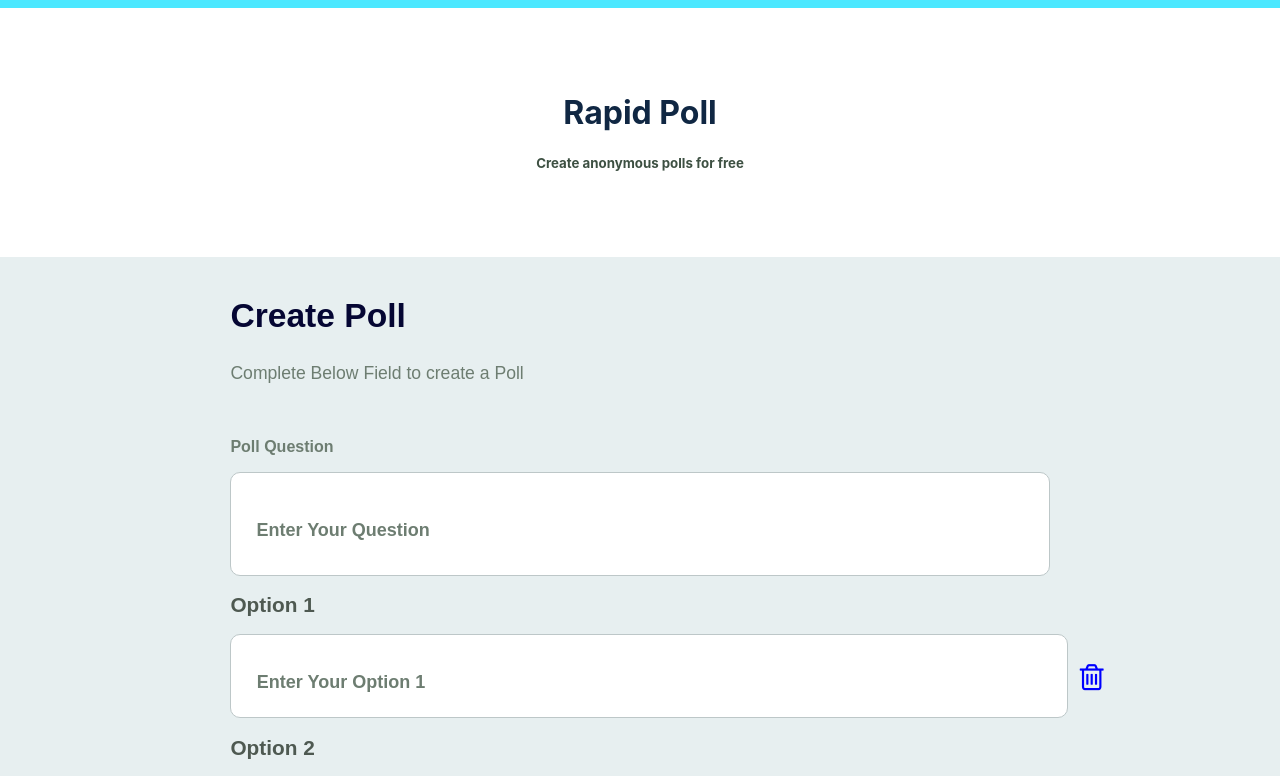
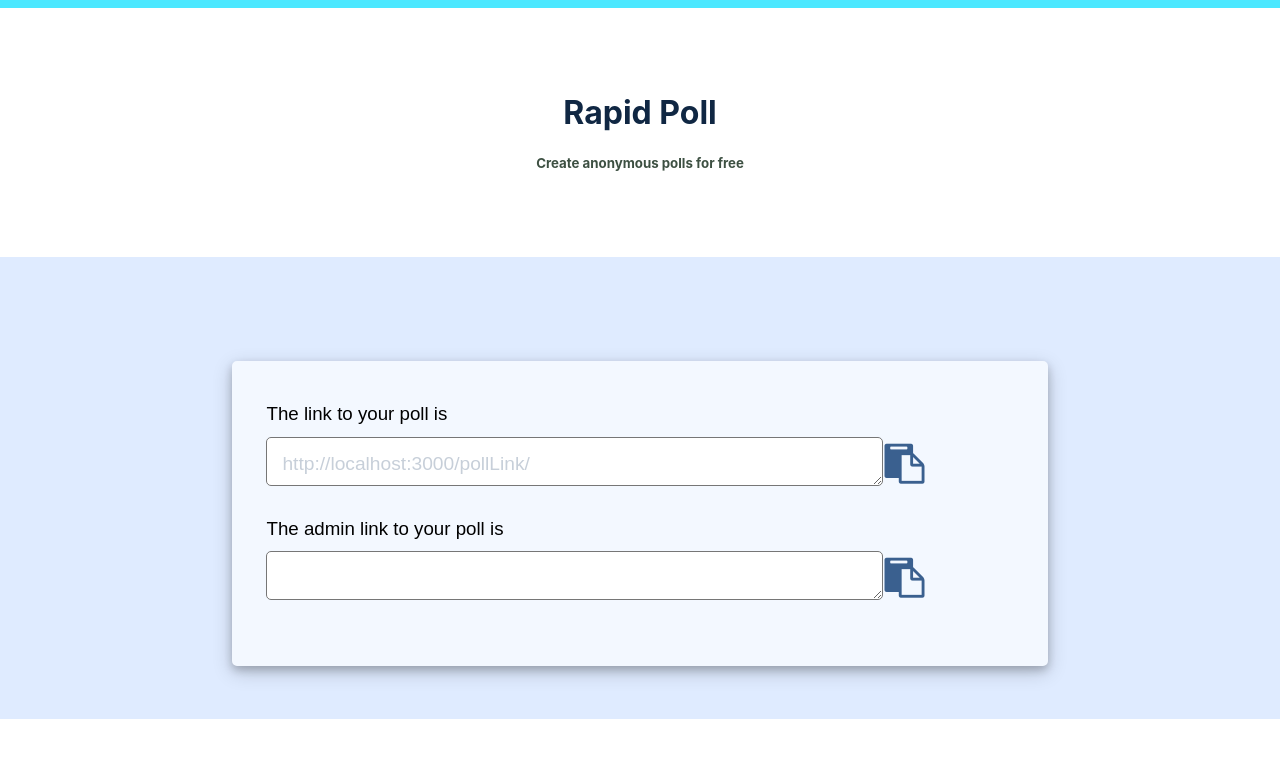
Before and after one commit to Krishan-2000/PollWeb, a React (Create React App) app: page /pollLink in a window 1280 px wide. Shown: the top 776 px of the page. Built offline with nearby package versions, Linux system fonts and the light colour scheme.

Commit message:
Add second page of pollLink and Generate unique poll

```diff
--- a/package.json
+++ b/package.json
@@ -9,7 +9,9 @@
     "@testing-library/react": "^11.2.7",
     "@testing-library/user-event": "^12.8.3",
     "react": "^17.0.2",
+    "react-copy-to-clipboard": "^5.0.3",
     "react-dom": "^17.0.2",
+    "react-router-dom": "^5.2.0",
     "react-scripts": "4.0.3",
     "web-vitals": "^1.1.2"
   },
--- a/src/App.js
+++ b/src/App.js
@@ -1,16 +1,33 @@
 // import './App.css';
 import Header from './Component/Header';
 import Navbar from './Component/Navbar';
+import PollLink from './Component/PollLink';
 import Body from './Component/Body';
 import { InputProvider } from './Component/ContextApi/InputContext';
+import { Route } from 'react-router-dom';
+import { useState } from 'react';
+
 
 function App() {
+
+   const [data,setdata]=useState('');
+   const dataval= (val)=>{
+     setdata(val);
+   }
   return (
+
     <div className="App">
       <InputProvider>
-        <Navbar />
-        <Header />
-        <Body />
+        <Route exact path="/">
+          <Navbar />
+          <Header />
+          <Body GetData={dataval} />
+        </Route>
+        <Route path="/pollLink">
+          <Navbar />
+          <Header />
+          <PollLink value={data}/>
+        </Route>
       </InputProvider>
     </div>
   );
--- a/src/Component/Body.js
+++ b/src/Component/Body.js
@@ -1,12 +1,14 @@
 import React, { useContext, useState } from 'react'
+import { useHistory } from "react-router-dom";
 import './Body.css'
 import InputQuestion from './InputQuestion'
 import InputOption from './InputOption'
 import Button from './Button'
 import { InputContext } from './ContextApi/InputContext'
+// import PollLink from './PollLink'
 
-const Body = () => {
-
+const Body = (props) => {
+     const history = useHistory();
     const [inputfield, setInputfield] = useContext(InputContext);
     const [inputquestion, setquestion] = useState("");
 
@@ -16,6 +18,7 @@ const Body = () => {
             return [...inputfield, { text: "", vote : 0}];
         })
     }
+
 
     const onsubmitdatahandler = async(event) => {
         event.preventDefault();
@@ -30,7 +33,6 @@ const Body = () => {
         });
 
         const data=await res.json();
-        console.log(data);
         if(res.status===400 || !data)
         {
             window.alert("Something Went Wrong");
@@ -38,6 +40,10 @@ const Body = () => {
         else
         {
             window.alert("Poll Created");
+            props.GetData(data._id);
+            // console.log(data);
+            console.log(data._id);
+            history.push('/pollLink');
         }
     }
 
@@ -77,7 +83,7 @@ const Body = () => {
                         </>
                     ))}
                     <Button className="AddOptionButton" onClick={onsubmithandler}>Add Option</Button>
-                    <Button className="GeneratePollButton" onClick={onsubmitdatahandler}>Create Your Poll</Button>
+                 <Button className="GeneratePollButton" onClick={onsubmitdatahandler}>Create Your Poll</Button>
                 </form>
             </div>
         </div>
--- a/src/Component/InputOption.js
+++ b/src/Component/InputOption.js
@@ -1,16 +1,12 @@
 import React from 'react'
 import './InputOption.css'
-// import { InputContext } from './ContextApi/InputContext';
+
 
 const InputOption = (props) =>{
 
      return (
         <div className="InputOption">
         <input type="text" value={props.value} placeholder={`Enter Your Option ${props.id+1}`} onChange={(event)=>(props.onChange(props.id,event.target.value))}></input>
-        {/* <button onClick={(event) =>{
-            event.preventDefault();
-            props.onDelete(props.id);
-        }}>Delete</button> */}
         <i className="fa fa-trash-o DeleteButton" onClick={(event) =>{
             event.preventDefault();
             props.onDelete(props.id);
--- /dev/null
+++ b/src/Component/PollLink.css
@@ -0,0 +1,70 @@
+.mainDiv
+{
+    border:  2px solid #DFEBFF;
+    background-color: #DFEBFF;
+    padding-left: 10%;
+    padding-right: 10%;
+    /* height: 100px; */
+}
+
+.childdiv
+{
+    border: 2px solid #F3F8FF;
+    margin-top:10%;
+    margin-bottom: 5%;
+    background-color: #F3F8FF;
+    margin-left: 10%;
+    margin-right: 10%;
+    border-radius: 5px;
+    padding-bottom: 5%;
+    box-shadow: 0 4px 8px 0 rgba(0, 0, 0, 0.2), 0 6px 20px 0 rgba(0, 0, 0, 0.19);
+}
+.LinkUser
+{
+    /* border: 2px solid green; */
+    margin-top: 5%;
+    margin-left: 4%;
+    margin-right: 4%;
+}
+.textareaLink
+{
+    width: 80%;
+    height: 30px;
+    position: relative;
+    top: -7px;
+    border-radius: 5px;
+    font-family: Arial, Helvetica, sans-serif;
+    color: #C7CFD9;
+    padding-left: 2%;
+    position: relative;
+    padding-top: 2%;
+    font-size: 1.2rem;
+}
+
+.copybutton{
+    font-size: 40px;
+    position: relative;
+    top: -15px;
+    margin-left: 0.2%;
+    color: #3A608F;
+}
+.copybutton:hover{
+    cursor: pointer;
+}
+.h3userLink{
+    font-family: Arial, Helvetica, sans-serif;
+    font-weight: 200;
+}
+
+.LinkadminUser
+{
+    /* border: 2px solid red; */
+    margin-top: 2%;
+    margin-left: 4%;
+    margin-right: 4%;
+}
+.h3adminLink
+{
+    font-family: Arial, Helvetica, sans-serif;
+    font-weight: 200;
+}
--- /dev/null
+++ b/src/Component/PollLink.js
@@ -0,0 +1,41 @@
+import React, { useState } from 'react'
+import copy from "copy-to-clipboard";
+import './PollLink.css'
+
+const PollLink = (props) => {
+
+  const [copyText, setcopyText] = useState(`http://localhost:3000/pollLink/${props.value}`);
+
+  const handlecopyText = (e) => {
+
+  }
+
+
+
+  const copyToClipboard = (e) => {
+    setcopyText(e.target.value);
+    copy(copyText);
+    console.log(copyText);
+    alert(`You have copied "${copyText}"`);
+  }
+
+
+  return (
+    <div className="mainDiv">
+      <div className="childdiv">
+        <div className="LinkUser">
+          <h3 className="h3userLink">The link to your poll is</h3>
+          <textarea className="textareaLink" type="text" onChange={handlecopyText} value={copyText} />
+          <i className="fa fa-clipboard copybutton" onClick={copyToClipboard} aria-hidden="true"></i>
+        </div>
+        <div className="LinkadminUser">
+          <h3 className="h3adminLink">The admin link to your poll is</h3>
+          <textarea className="textareaLink" type="text" onChange={handlecopyText} />
+          <i className="fa fa-clipboard copybutton" onClick={copyToClipboard} aria-hidden="true"></i>
+        </div>
+      </div>
+    </div>
+  )
+}
+
+export default PollLink
--- a/src/index.js
+++ b/src/index.js
@@ -3,10 +3,13 @@ import ReactDOM from 'react-dom';
 import './index.css';
 import App from './App';
 import reportWebVitals from './reportWebVitals';
+import { BrowserRouter} from "react-router-dom";
 
 ReactDOM.render(
   <React.StrictMode>
+    <BrowserRouter>
     <App />
+    </BrowserRouter>
   </React.StrictMode>,
   document.getElementById('root')
 );
```
Also changed, not shown: 1 other file (tests, documents, lock files or other folders).
